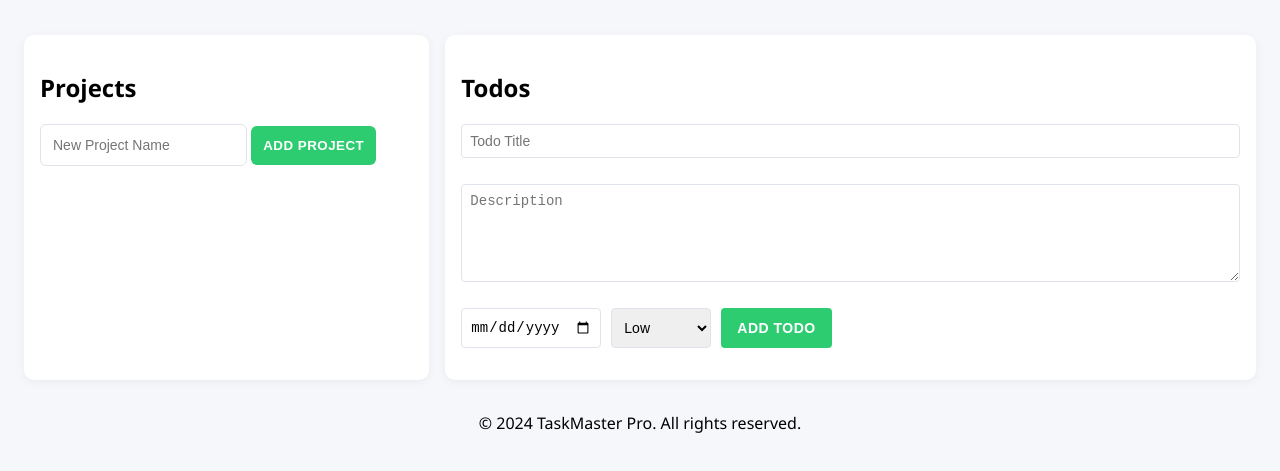
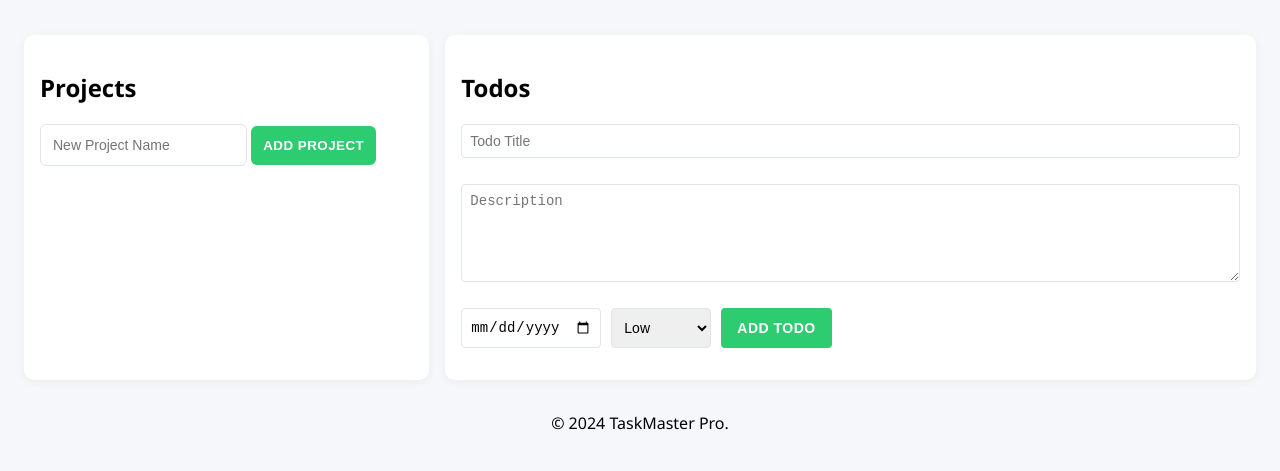
Before and after one commit to dongvannhan1000/todo-list-app, a website built with webpack: page src/index.html in a window 1280 px wide. Shown: the part 67-538 px from the top of the page. Built offline with nearby package versions, Linux system fonts and the light colour scheme.

Commit message:
Edit HTML

```diff
--- a/src/index.html
+++ b/src/index.html
@@ -69,7 +69,7 @@
         </section>
     </main>
     <footer>
-        <p>&copy; 2024 TaskMaster Pro. All rights reserved.</p>
+        <p>&copy; 2024 TaskMaster Pro.</p>
     </footer>
 </body>
 </html>
```
